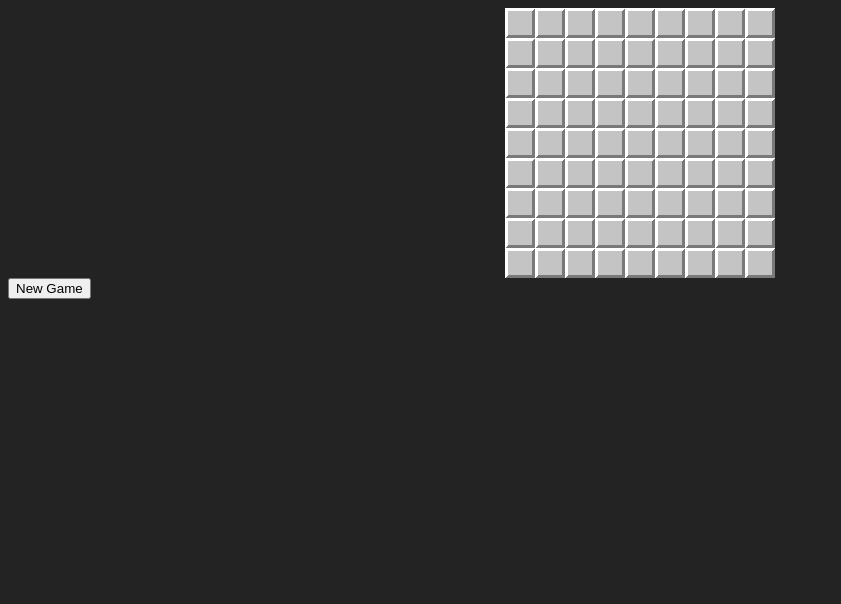
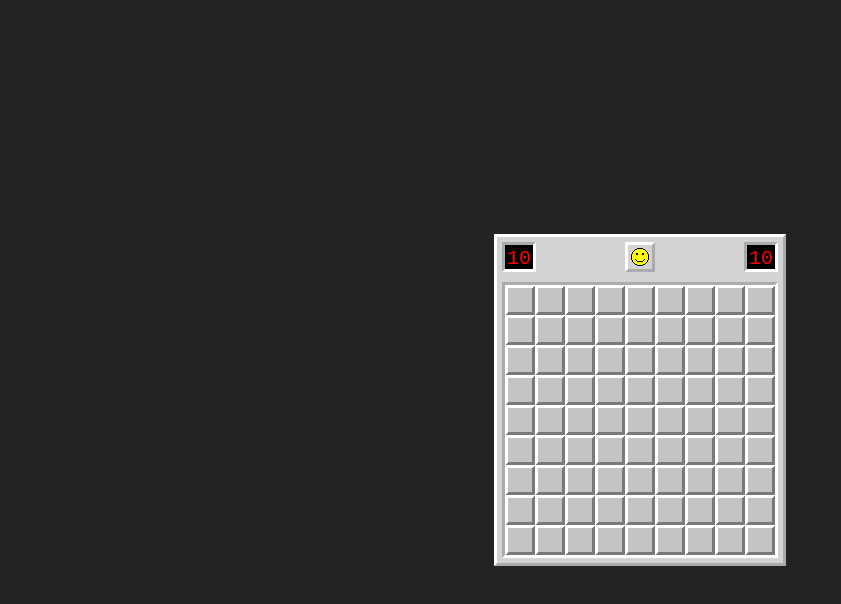
Before and after one commit to SrKomodo/html5-minesweeper, a website with bundled scripts: page src/index.html in a window 1280 px wide. Shown: the whole page, without its empty margins (0-841 px from the left). Built offline with nearby package versions, Linux system fonts and the light colour scheme.

Commit message:
Add basic UI

```diff
--- a/src/index.html
+++ b/src/index.html
@@ -8,8 +8,14 @@
   <title>HTML5 Minesweeper</title>
 </head>
 <body>
-  <canvas id="board"></canvas>
-  <button id="reset">New Game</button>
+  <div class="game-container">
+    <div class="game-header">
+      <div class="numbers" id="minesLeft">10</div>
+      <div id="reset"></div>
+      <div class="numbers" id="timer">10</div>
+    </div>
+    <canvas id="board"></canvas>
+  </div>
   <script src="script.js"></script>
 </body>
 </html>
--- a/src/style.css
+++ b/src/style.css
@@ -3,11 +3,61 @@
 }
 
 body {
+  height: 100vh;
+  display: flex;
+  justify-content: center;
+  align-items: center;
+
+  margin: 0;
   background: #232323;
-  color: #aaa;
+  color: white;
+}
+
+.game-container {
+  border: 3px outset white;
+  display: inline-flex;
+  flex-direction: column;
+
+  background: lightgray;
+}
+
+.game-header {
+  display: flex;
+  flex-direction: row;
+  justify-content: space-between;
+
+  padding: 5px;
 }
 
 #board {
-  display: block;
-  margin: auto;
+  margin: 5px;
+  border: 3px inset white;
 }
+
+#reset {
+  background-image: url(smiley.png);
+  background-position: -3px -3px;
+  width: 30px;
+  height: 30px;
+
+  border: 3px outset white;
+}
+
+#reset:active {
+  background-position: -2px -2px;
+  border-style: inset;
+}
+
+.numbers {
+  font-family: monospace;
+  vertical-align: middle;
+  font-size: 20px;
+  line-height: 24px;
+  vertical-align: middle;
+  color: red;
+  text-align: center;
+  height: 30px;
+  padding: 2px;
+  background: black;
+  border: 3px inset white;
+}
```
Also changed, not shown: src/smiley.png (added).
